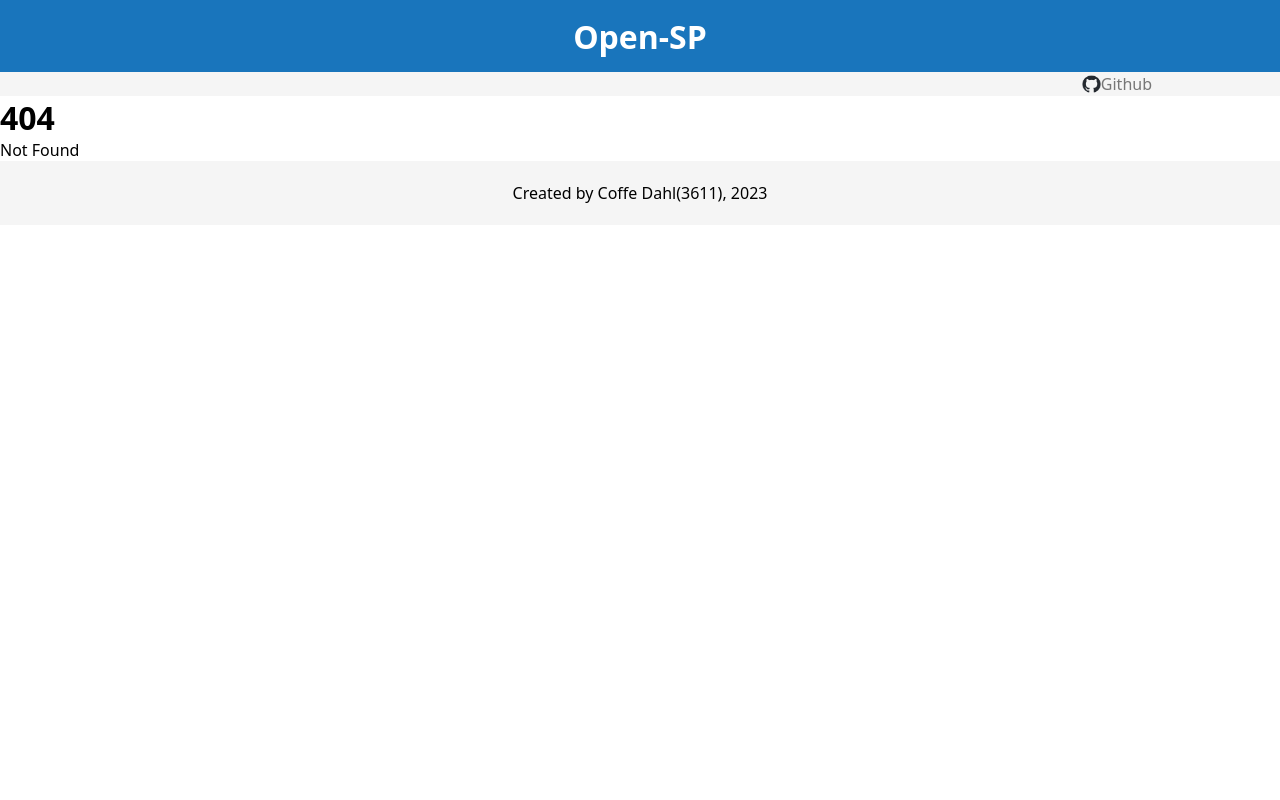
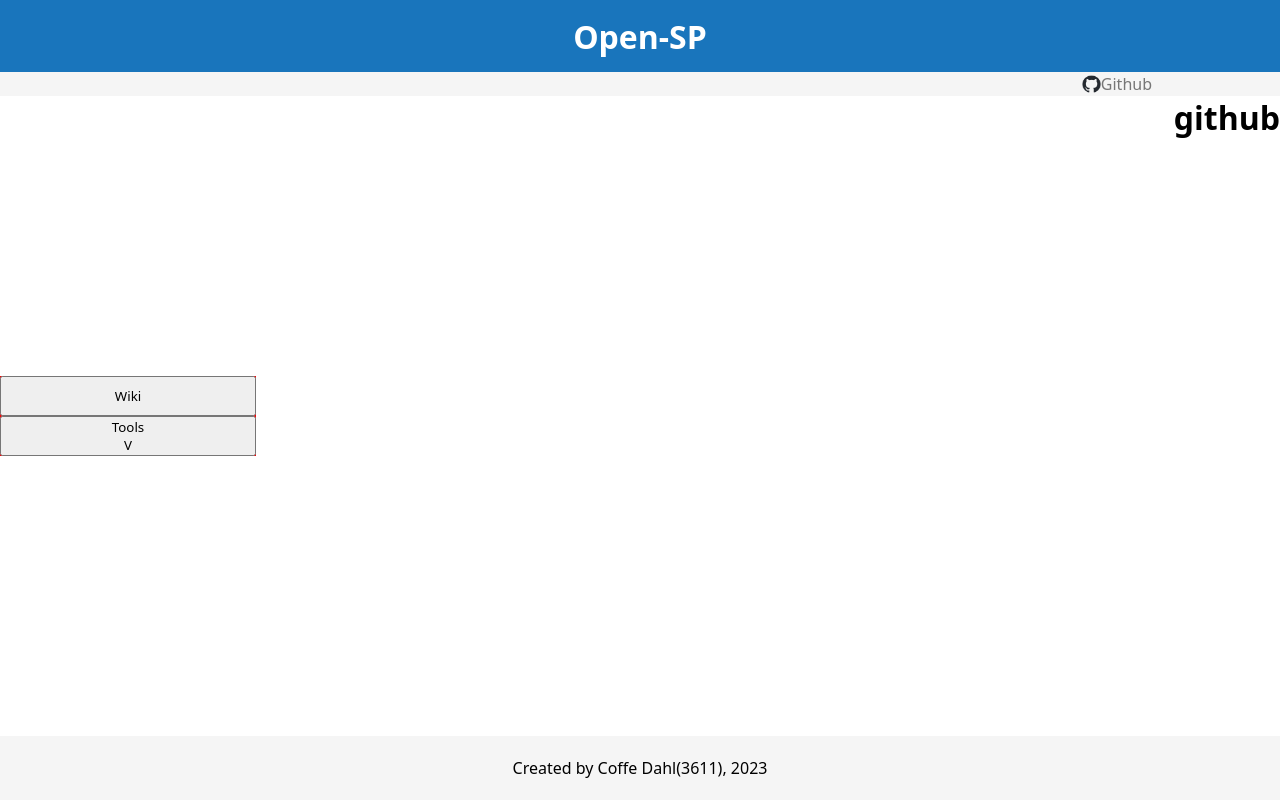
Before and after one commit to coffedahl/open-sp, a SvelteKit app in the folder frontend/: page /wiki/github in a window 1280 px wide. Before the commit this address had no page. Built offline with nearby package versions, Linux system fonts and the light colour scheme.

Commit message:
Created a dynamic route for the wiki pages

```diff
--- /dev/null
+++ b/frontend/src/routes/wiki/[slug]/+page.js
@@ -0,0 +1,5 @@
+export const load = ({ params }) => {
+	return {
+		title: params.slug
+	};
+};
--- /dev/null
+++ b/frontend/src/routes/wiki/[slug]/+page.svelte
@@ -0,0 +1,15 @@
+<script>
+	export let data;
+</script>
+
+<div class="main">
+	<h1>{data.title}</h1>
+</div>
+
+<style>
+    div{
+        flex-direction: column;
+        align-items: center;
+        justify-content: start;
+    }
+</style>
```
